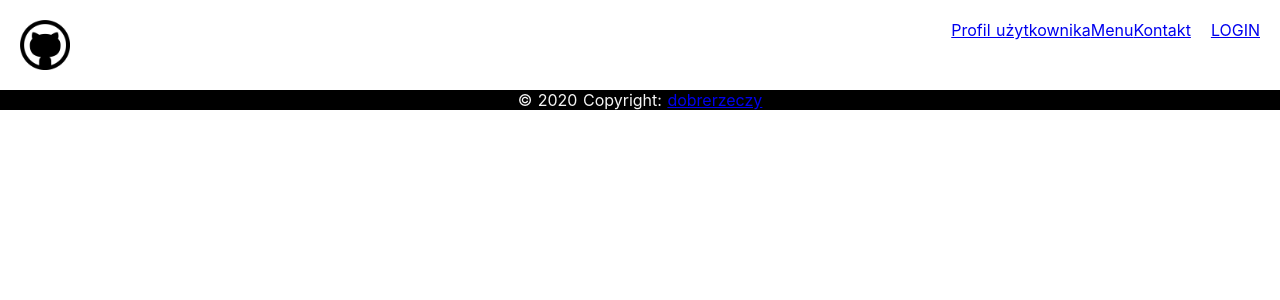
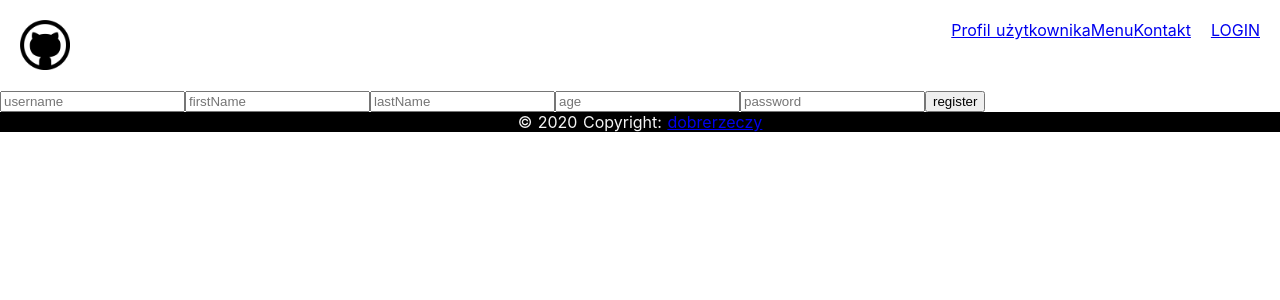
Before and after one commit to dobrerzeczy/drz-app, a Nuxt app: page /temporary-register in a window 1280 px wide. Shown: the top 300 px of the page. Built offline with nearby package versions, Linux system fonts and the light colour scheme.

Commit message:
Create temporary-register.vue

```diff
--- /dev/null
+++ b/pages/temporary-register.vue
@@ -0,0 +1,48 @@
+<template>
+    <div>
+        <input v-model="username" placeholder="username" />
+        <input v-model="firstName" placeholder="firstName" />
+        <input v-model="lastName" placeholder="lastName" />
+        <input v-model="age" placeholder="age" />
+        <input v-model="password" placeholder="password" />
+        <button @click="handleRegister">register</button>
+    </div>
+</template>
+
+<script>
+import api from '~/api';
+
+export default {
+    data() {
+        return {
+
+        username: '',
+        firstName: '',
+        lastName: '',
+        age: '',
+        password: '',
+        }
+    },
+
+    methods: {
+        async handleRegister() {
+            const {
+                username,
+firstName,
+lastName,
+age,
+password
+            } = this;
+            await api.post('/users/', {
+                username,
+                password,
+                age,
+                firstName,
+                lastName
+            });
+
+            this.$router.push('/users');
+        }
+    }
+}
+</script>
```
